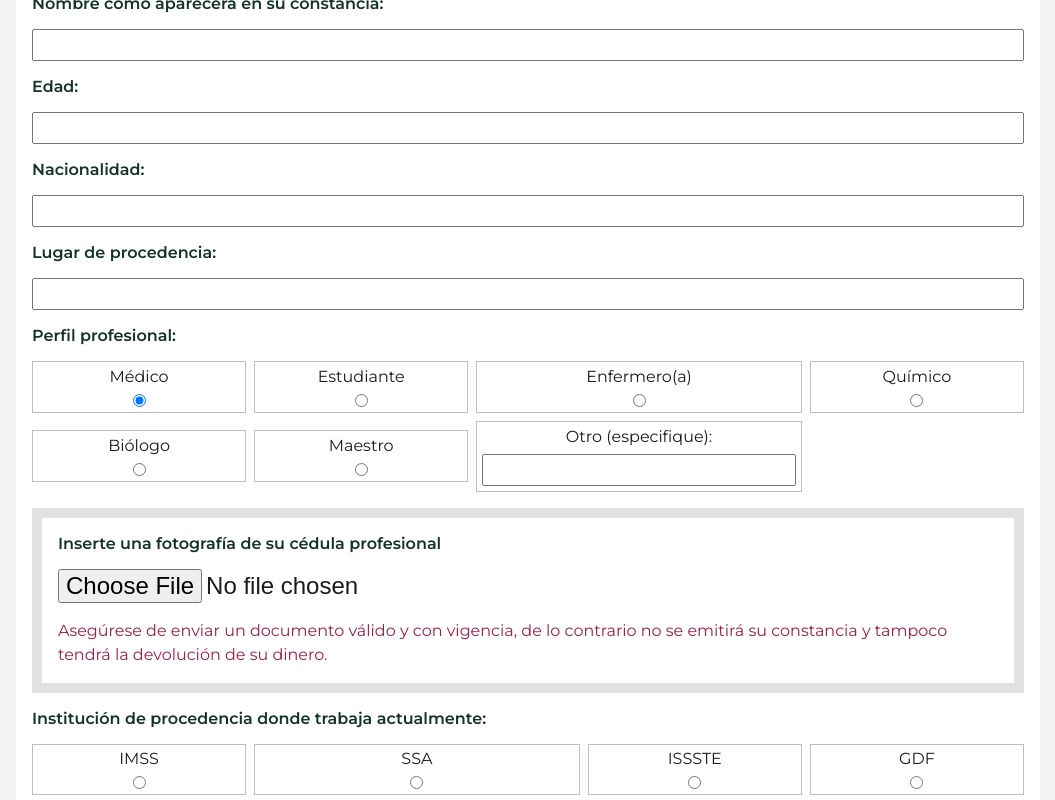
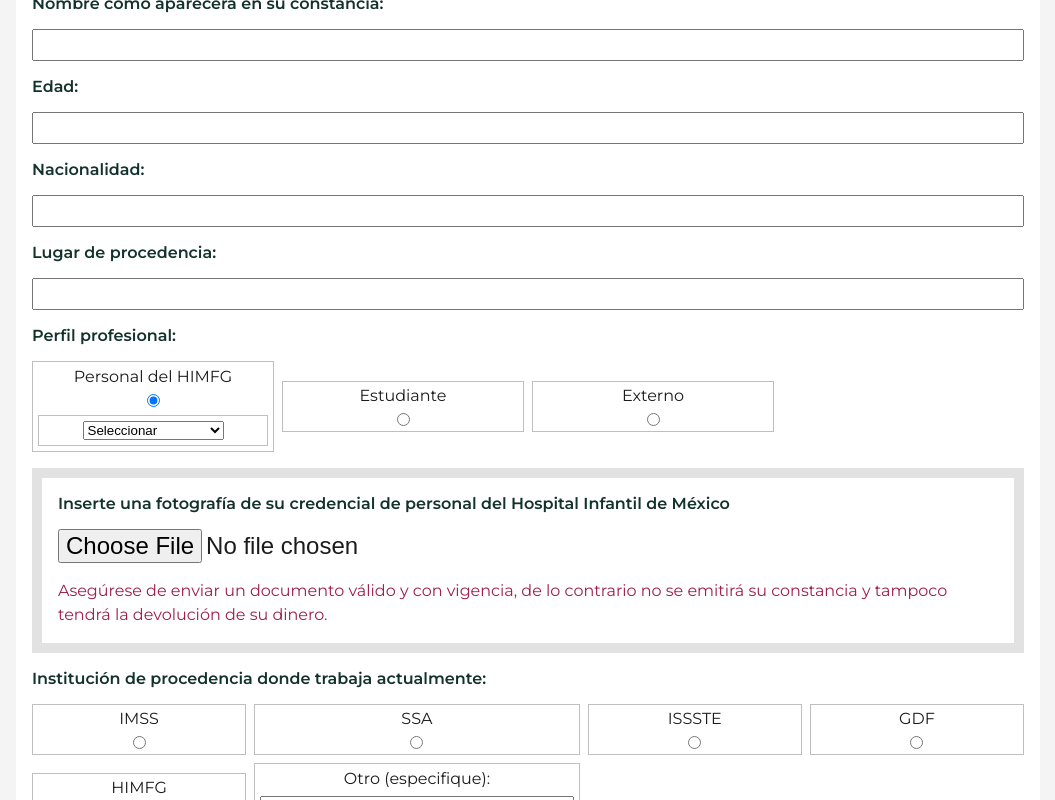
Before and after one commit to ricardoggz/himfg-cursos-website, a Next.js app: page /register in a window 1280 px wide. Both pictures are taken after a click on the radio button 251 px from the left and 909 px from the top of the page. Shown: the part 509-1309 px from the top of the page, without its empty margins (112-1167 px from the left). Built offline with nearby package versions, Linux system fonts and the light colour scheme.

Commit message:
[add]: user documentation validation

```diff
--- a/src/components/registerForm/registerForm.js
+++ b/src/components/registerForm/registerForm.js
@@ -13,6 +13,7 @@ export const RegisterForm = ({path})=>{
     const { course }= useContext(CourseContext)
     const { login }= useContext(UserContext)
     const [inputData, onChange, onReset] = useOnChange()
+    const [isSelected, setIsSelected] = useState(false)
     const [formData, setFormData] = useState({
         student_id: Math.floor((Math.random() * 450000) + 450000),
         student_license: ""
@@ -29,7 +30,7 @@ export const RegisterForm = ({path})=>{
             const resp = await uploadFile({file: evt.target.files[0]})
             setFormData({
                 ...formData,
-                [evt.target.name]:resp
+                [evt.target.name]:resp,
             })
             setImage({
                 [evt.target.name] :evt.target.files[0]
@@ -120,79 +121,128 @@ export const RegisterForm = ({path})=>{
             </label>
             <div className={styles.formRatioInputs}>
                 <div>
-                    <label>Médico</label>
+                    <label>Personal del HIMFG</label>
                     <input
                         type='radio'
-                        value='Médico'
-                        name='student_grade'
+                        value='PERSONAL_HIMFG'
+                        name='student_role'
+                        onChange={handleChange}
+
+                    />
+                    {
+                        formData.student_role && formData.student_role === 'PERSONAL_HIMFG' ?
+                        <div>
+                            <select onChange={handleChange} name='student_grade'>
+                                <option value='' onClick={()=> setIsSelected(false)}>Seleccionar</option>
+                                <option value='Médico' onClick={()=> setIsSelected(false)}>Médico</option>
+                                <option value='Enfermero(a)' onClick={()=> setIsSelected(false)}>
+                                    Enfermero(a)
+                                </option>
+                                <option value='Biólogo' onClick={()=> setIsSelected(false)}>Biólogo</option>
+                                <option value='Químico' onClick={()=> setIsSelected(false)}>Químico</option>
+                                <option value='Odontólogo' onClick={()=> setIsSelected(false)}>Odontólogo</option>
+                                <option value='Trabajador(a) social' onClick={()=> setIsSelected(false)}>
+                                    Trabajador(a) social
+                                </option>
+                                <option value='Otro' onClick={()=> setIsSelected(true)}>Otro</option>
+                            </select>
+                            {
+                                isSelected ?
+                                <input type='text' name='student_grade' onChange={handleChange}/>
+                                :
+                                null
+                            }
+                        </div>
+                        :
+                        null
+                    }
+                </div>
+                <div>
+                    <label>Estudiante</label>
+                    <input
+                        type='radio'
+                        value='ESTUDIANTE'
+                        name='student_role'
                         onChange={handleChange}
 
                     />
                 </div>
                 <div>
-                    <label>Estudiante</label>
+                    <label>Externo</label>
                     <input
                         type='radio'
-                        value='Estudiante'
-                        name='student_grade'
+                        value='EXTERNO'
+                        name='student_role'
                         onChange={handleChange}
 
                     />
+                    {
+                        formData.student_role && formData.student_role === 'EXTERNO' ?
+                        <div>
+                            <select onChange={handleChange} name='student_grade'>
+                                <option value='' onClick={()=> setIsSelected(false)}>Seleccionar</option>
+                                <option value='Médico' onClick={()=> setIsSelected(false)}>Médico</option>
+                                <option value='Enfermero(a)' onClick={()=> setIsSelected(false)}>
+                                    Enfermero(a)
+                                </option>
+                                <option value='Biólogo' onClick={()=> setIsSelected(false)}>Biólogo</option>
+                                <option value='Químico' onClick={()=> setIsSelected(false)}>Químico</option>
+                                <option value='Odontólogo' onClick={()=> setIsSelected(false)}>Odontólogo</option>
+                                <option value='Trabajador(a) social' onClick={()=> setIsSelected(false)}>
+                                    Trabajador(a) social
+                                </option>
+                                <option value='Otro' onClick={()=> setIsSelected(true)}>Otro</option>
+                            </select>
+                            {
+                                isSelected ?
+                                <input type='text' name='student_grade' onChange={handleChange}/>
+                                :
+                                null
+                            }
+                        </div>
+                        :
+                        null
+                    }
                 </div>
-                <div>
-                    <label>Enfermero(a)</label>
-                    <input
-                        type='radio'
-                        value='Enfermero'
-                        name='student_grade'
-                        onChange={handleChange}
-
-                    />
-                </div>
-                <div>
-                    <label>Químico</label>
-                    <input
-                        type='radio'
-                        value='Químico'
-                        name='student_grade'
-                        onChange={handleChange}
-
-                    />
-                </div>
-                <div>
-                    <label>Biólogo</label>
-                    <input
-                        type='radio'
-                        value='Biólogo'
-                        name='student_grade'
-                        onChange={handleChange}
-
-                    />
-                </div>
-                <div>
-                    <label>Maestro</label>
-                    <input
-                        type='radio'
-                        value='Maestro'
-                        name='student_grade'
-                        onChange={handleChange}
-
-                    />
-                </div>
-                <div>
+                {/*<div>
                     <label>Otro (especifique):</label>
                     <input type='text' name='student_grade' onChange={handleChange}/>
-                </div>
+                </div>*/}
             </div>
             {
                 !formData ? null
                 :
                 <div className={styles.inputFile}>
                     {
-                    formData.student_grade === 'Estudiante'
+                    formData.student_role
                     ?
                     <>
-                        <label className={styles.labelTitle}>Inserte una fotografía de su credencial de estudiante</label>
+                        <label className={styles.labelTitle}>
+                           {
+                            formData.student_role === 'PERSONAL_HIMFG' ?
+                            <>
+                                Inserte una fotografía de su credencial de personal del Hospital Infantil de México
+                            </>
+                            :
+                            null
+                           }
+                           {
+                            formData.student_role === 'ESTUDIANTE' ?
+                            <>
+                                Inserte una fotografía de su credencial vigente de estudiante
+                            </>
+                            :
+                            null
+                           }
+                           {
+                            formData.student_role === 'EXTERNO' ?
+                            <>
+                                Inserte una fotografía de su cédula profesional
+                            </>
+                            :
+                            null
+                           }
+                        </label>
                         <input type='file' name='student_license' onChange={handleimageChange} id='file'/>
                         <span>
                             Asegúrese de enviar un documento válido y con vigencia, de lo contrario
@@ -203,7 +253,7 @@ export const RegisterForm = ({path})=>{
                     null
                     }
                     {
-                        formData.student_grade === 'Médico' || formData.student_grade === 'Enfermero'
+                        /*formData.student_grade === 'Médico' || formData.student_grade === 'Enfermero'
                         ?
                         <>
                             <label className={styles.labelTitle}>Inserte una fotografía de su cédula profesional</label>
@@ -214,7 +264,7 @@ export const RegisterForm = ({path})=>{
                             </span>
                         </>
                         :
-                        null
+                        null*/
                     }
                 </div>
             }
```
